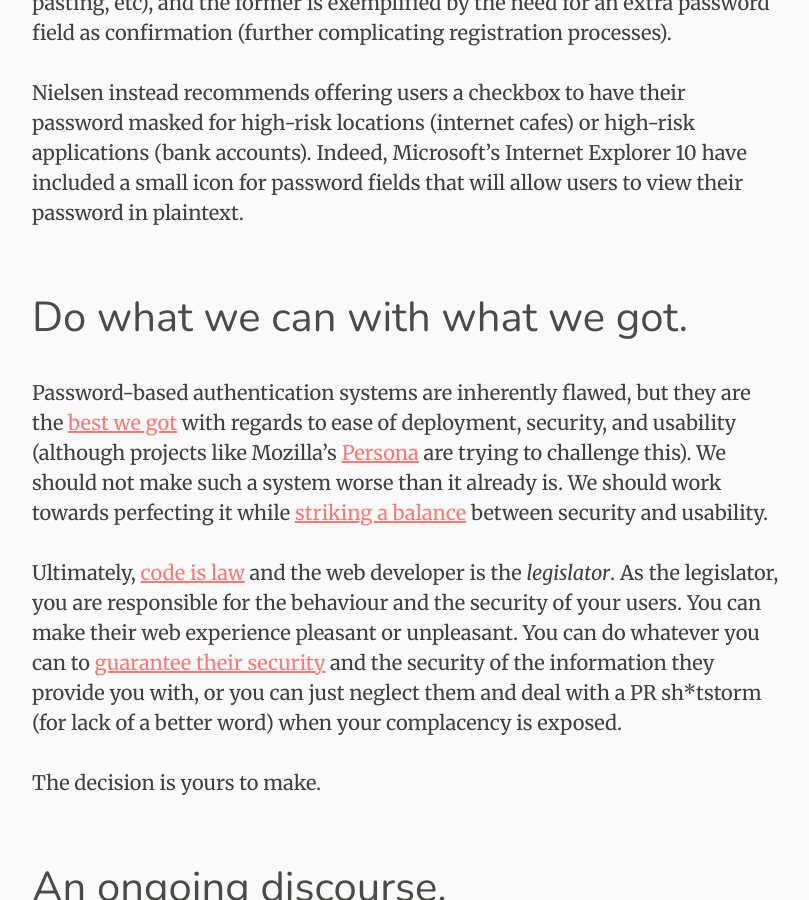
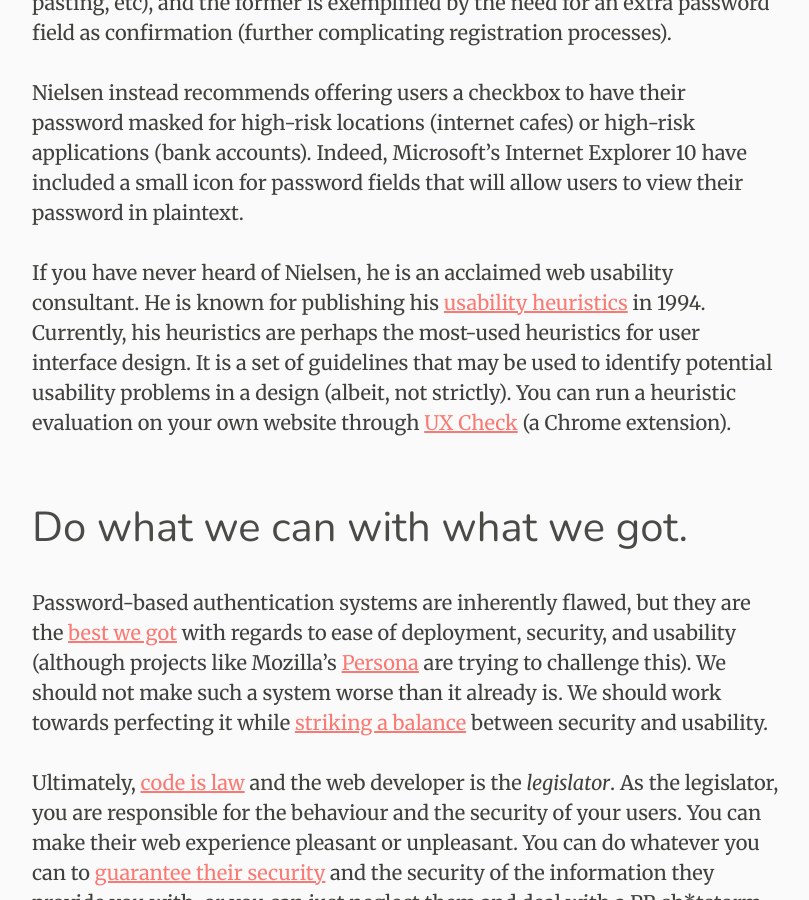
Before and after one commit to MrSaints/www-jekyll.fyianlai.com, a Jekyll site: the page built from _posts/2014-05-21-passwords-youre-doing-it-wrong.md, in a window 1280 px wide and 900 px high, scrolled down 8393 px. Shown: the whole window, without its empty margins (233-1042 px from the left). Built offline with Jekyll 4.4.1, drawn with Linux system fonts in a browser that asks for light colours; nearby versions of some CDN libraries; comment, search, counter and statistics services are not loaded; some of the changed text lies outside the part shown.

Commit message:
Updated article on handling passwords

```diff
--- a/_posts/2014-05-21-passwords-youre-doing-it-wrong.md
+++ b/_posts/2014-05-21-passwords-youre-doing-it-wrong.md
@@ -111,6 +111,8 @@ It is a legacy design ingrained by browser vendors. We have adhered to it becaus
 
 Nielsen instead recommends offering users a checkbox to have their password masked for high-risk locations (internet cafes) or high-risk applications (bank accounts). Indeed, Microsoft's Internet Explorer 10 have included a small icon for password fields that will allow users to view their password in plaintext.
 
+If you have never heard of Nielsen, he is an acclaimed web usability consultant. He is known for publishing his [usability heuristics](http://www.nngroup.com/articles/ten-usability-heuristics/) in 1994. Currently, his heuristics are perhaps the most-used heuristics for user interface design. It is a set of guidelines that may be used to identify potential usability problems in a design (albeit, not strictly). You can run a heuristic evaluation on your own website through [UX Check](https://chrome.google.com/webstore/detail/ux-check/giekhiebdpmljgchjojblnekkcgpdobp) (a Chrome extension).
+
 
 ## Do what we can with what we got.
 
@@ -134,3 +136,7 @@ Preventing errors from occurring is always the [best course of action](http://ww
 **Update (04/11/2014):** Is it time for [Passwordless Authentication](http://notebook.ideapublic.org/2014/one-less-password/)? Researchers at Mozilla proposed an _innovative_ approach towards login systems which relies on authentication tokens sent to the users' e-mail address or through SMS. Thoughts?
 
 **Update (30/01/2015):** Duncan of [Vents that Look Like Faces](https://vtllf.org/) discussed the prospects of [_piggybacking_ on existing  SSH technology](https://vtllf.org/blog/ssh-web-sign-in) and using it as an option for web sign-in. A demo was also developed as a proof-of-concept and assessments were made based on usability, deployability and security considerations (part of a scoring framework advanced in [The Quest to Replace Passwords](http://research.microsoft.com/pubs/161585/QuestToReplacePasswords.pdf) by Joseph Bonneau, Cormac Herley, Paul C. van Oorschot and Frank Stajano). These considerations allows us to consider the intricacies of attempts at replacing the conventional password system, and it allows us to contextualise the longevity as well as the prevalence of such system design. Through this framework we can weigh the relative advantages and disadvantages of alternative modes of login.
+
+**Update (11/09/2015):** Anthony, the editor-in-chief of [UX Movement](http://uxmovement.com/), provides a case for [removing the password confirmation field](http://uxmovement.com/forms/why-the-confirm-password-field-must-die/), and forced password masking as it is likely to lower conversion rate. Similarly, he recommends that a "show password toggle" should instead be offered.
+
+> By giving users control over their password input, you give them the peace of mind to complete your form.
```
